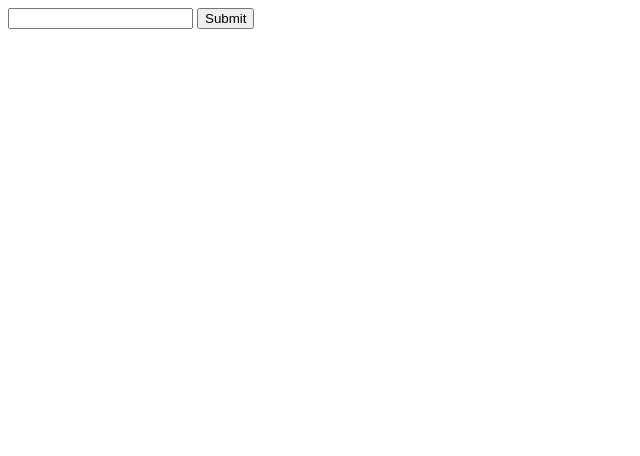
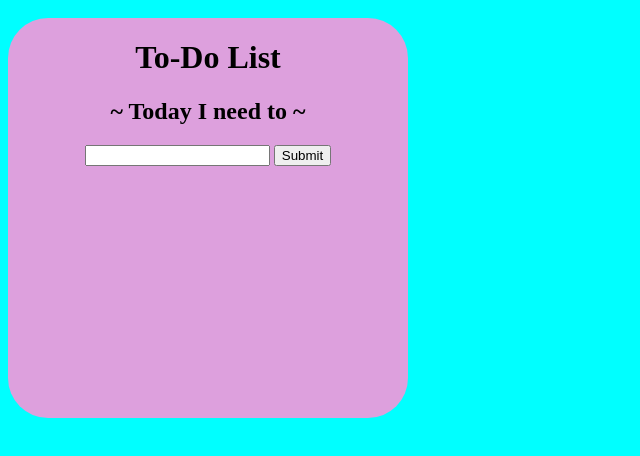
Before and after one commit to dts-kominfo-rea2a/challenge-08-shodiqfarhan, a website: page index.html in a window 1280 px wide. Shown: the whole page, without its empty margins (0-640 px from the left). Drawn offline with Linux system fonts and the light colour scheme.

Commit message:
Ini challenge 8

```diff
--- a/index.html
+++ b/index.html
@@ -5,13 +5,31 @@
     <meta http-equiv="X-UA-Compatible" content="IE=edge" />
     <meta name="viewport" content="width=device-width, initial-scale=1.0" />
     <title>Challenge - DOM</title>
+    <style>
+      body {
+        background-color: aqua;
+        display: flex;
+        text-align: center;
+      }
+      #app {
+        margin-top: 10px;
+        background-color: plum;
+        width: 400px;
+        height: 400px;
+        border-radius: 10%;
+      }
+
+      #todo-output {
+        text-align: start;
+      }
+    </style>
   </head>
   <body>
     <div id="app">
       <!-- TODO: Buatlah sebuah header dengan id todo-title -->
-      <div class="todo-title"></div>
+      <div id="todo-title"></div>
       <!-- TODO: Buatlah sebuah subtitle dengan id todo-subtitle -->
-      <div class="todo-subtitle"></div>
+      <div id="todo-subtitle"></div>
       <!-- Section: input -->
       <!-- TODO: Buatlah sebuah input bertipe text dengan id todo-input -->
       <input type="text" id="todo-input" />
@@ -33,6 +51,16 @@
       button = document.getElementById("todo-submit");
       input = document.getElementById("todo-input");
       output = document.getElementById("todo-output");
+
+      const app = document.getElementById("app");
+      const toDoTitle = document.getElementById("todo-title");
+      const toDoSubtitle = document.getElementById("todo-subtitle");
+      const title = document.createElement("h1");
+      const subtitle = document.createElement("h2");
+      title.innerHTML = "To-Do List";
+      subtitle.innerHTML = "~ Today I need to ~";
+      toDoTitle.append(title);
+      toDoSubtitle.append(subtitle);
 
       // TODO: Buatlah sebuah fungsi dengan nama fnClickHandler
       // Fungsi yang digunakan untuk menambahkan tulisan
```
